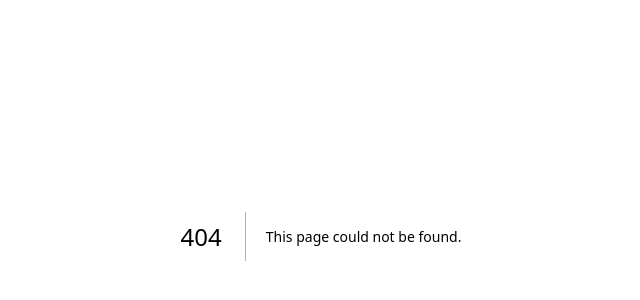
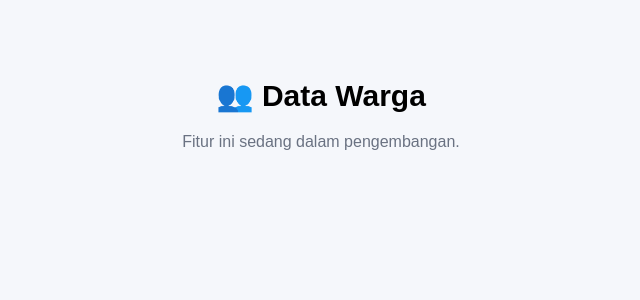
Before and after one commit to maulanasigit20/siperum, a Next.js app: page /warga in a window 1280 px wide. Before the commit this address had no page. Shown: the part 164-464 px from the top of the page, without its empty margins (319-959 px from the left). Built offline with nearby package versions, Linux system fonts and the light colour scheme.

Commit message:
Create page.tsx
Add warga coming soon page

```diff
--- /dev/null
+++ b/src/app/warga/page.tsx
@@ -0,0 +1,12 @@
+export default function WargaPage() {
+  return (
+    <div className="flex min-h-[70vh] items-center justify-center">
+      <div className="text-center">
+        <h1 className="text-3xl font-bold">👥 Data Warga</h1>
+        <p className="mt-4 text-gray-500">
+          Fitur ini sedang dalam pengembangan.
+        </p>
+      </div>
+    </div>
+  );
+}
```
